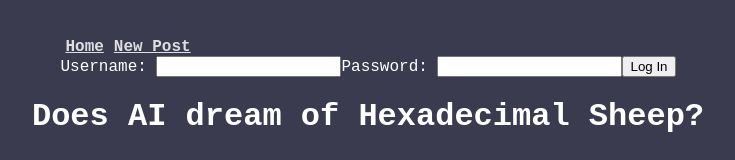
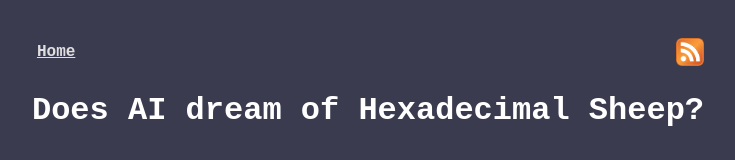
Before and after one commit to M0rdhau/SPEAIT_FRONT, a React (Create React App) app: page / in a window 1280 px wide. Shown: the top 160 px of the page, without its empty margins (272-1007 px from the left). Built offline with nearby package versions, Linux system fonts and the light colour scheme; no server answers.

Commit message:
first commit on production branch

```diff
--- a/src/App.js
+++ b/src/App.js
@@ -4,9 +4,10 @@ import { useDispatch, useSelector } from 'react-redux'
 // import { initPosts } from './reducers/postReducer'
 import { Switch, Route, Link, useRouteMatch } from 'react-router-dom'
 import Post from './components/Post'
-import Login from './components/Login'
+// import Login from './components/Login'
 import { initUser } from './reducers/userReducer'
 import PostForm from './components/PostForm'
+import rssImage from './images/Feed-icon.png'
 
 function App() {
   const dispatch = useDispatch()
@@ -33,8 +34,9 @@ function App() {
       <header>
         <nav>
           <Link style={padding} to='/'><strong>Home</strong></Link>
-          <Link style={padding} to='/createNew'><strong>New Post</strong></Link>
-          <Login />
+          {/*<Link style={padding} to='/createNew'><strong>New Post</strong></Link>*/}
+          <a href='/feed.rss' target="_blank"><img src={rssImage} width='28' height='28'/></a>
+          {/*<Login />*/}
         </nav>
         <h1>Does AI dream of Hexadecimal Sheep?</h1>
         <h4>A blog for SPEAIT course</h4>
--- a/src/index.css
+++ b/src/index.css
@@ -92,3 +92,11 @@ a {
 footer {
     padding: 20px;
 }
+
+nav {
+    width: 100%;
+    display: flex;
+    flex-direction: row;
+    align-items: stretch;
+    justify-content: space-between;
+}
```
Also changed, not shown: src/images/Feed-icon.png (added).
